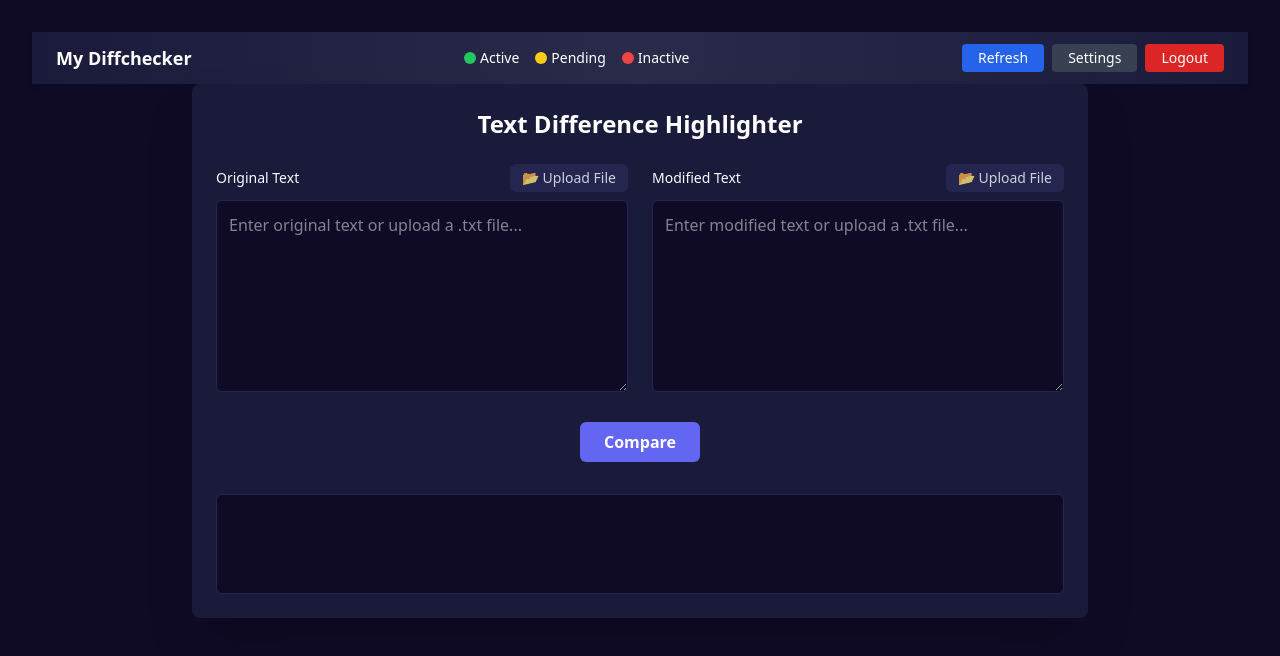
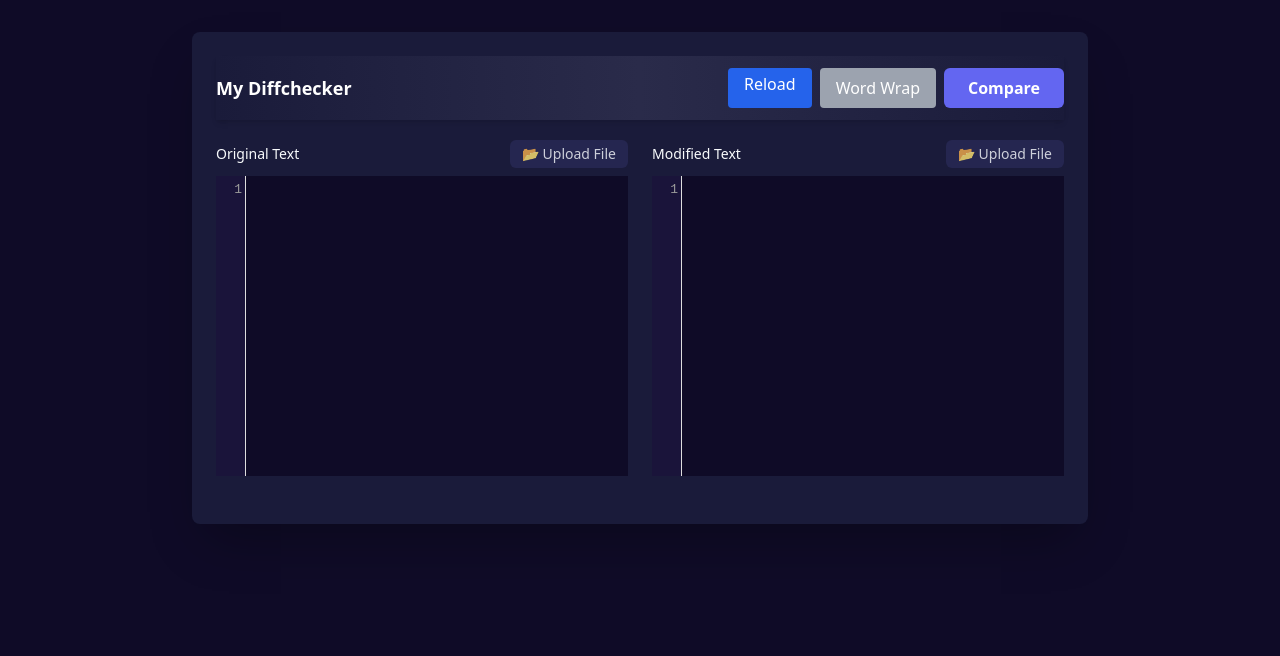
Before and after one commit to SaymaWD/diffchecker, a plain HTML site: page index.html in a window 1280 px wide. Drawn offline with nearby package versions, Linux system fonts and the light colour scheme.

Commit message:
word wrap

```diff
--- a/index.html
+++ b/index.html
@@ -4,12 +4,30 @@
     <meta charset="UTF-8">
     <meta name="viewport" content="width=device-width, initial-scale=1.0">
     <title>Text Difference Highlighter</title>
+    <link rel="stylesheet" href="https://cdnjs.cloudflare.com/ajax/libs/codemirror/5.65.13/codemirror.min.css">
+    <script src="https://cdnjs.cloudflare.com/ajax/libs/codemirror/5.65.13/codemirror.min.js"></script>
+    <script src="https://cdnjs.cloudflare.com/ajax/libs/codemirror/5.65.13/mode/javascript/javascript.min.js"></script>
     <script src="https://cdn.jsdelivr.net/npm/diff@5.1.0/dist/diff.min.js"></script>
     <script src="https://cdn.tailwindcss.com"></script>
+<style>
+  .CodeMirror {
+    background-color: rgb(15 11 39 / var(--tw-bg-opacity, 1));
+    color: white; /* optional, to make text readable on dark background */
+  }
+    .CodeMirror-linenumbers{
+        border-color: rgb(37 38 80 / var(--tw-border-opacity, 1));
+        background-color: rgb(26 20 58 / var(--tw-bg-opacity, 1));
+        color: rgb(248 250 252 / 0.6); /* your custom gutter background */
+    }
+</style>
 </head>
 <body class="bg-[#0F0B27] p-8 font-sans">
 
-<div class="w-full bg-gradient-to-r from-[#1A1B3A] via-[#2A2B4A] to-[#1A1B3A] text-white flex items-center justify-between px-6 py-3 shadow-md">
+
+
+<div class="max-w-4xl mx-auto bg-[#1A1B3A] p-6 rounded-lg shadow-2xl shadow-black/30">
+
+    <header class="w-full bg-gradient-to-r from-[#1A1B3A] via-[#2A2B4A] to-[#1A1B3A] text-white flex items-center justify-between px-0 py-3 shadow-md mb-5">
 
         <!-- Left: Title / Logo -->
         <div class="text-lg font-semibold">
@@ -17,7 +35,7 @@
         </div>
 
         <!-- Middle: Legend -->
-    <div class="flex gap-4 items-center">
+        <div class="hidden flex gap-4 items-center">
             <div class="flex items-center gap-1">
                 <div class="w-3 h-3 bg-green-500 rounded-full"></div>
                 <span class="text-sm">Active</span>
@@ -34,15 +52,15 @@
 
         <!-- Right: Buttons -->
         <div class="flex gap-2">
-        <a href="" class="bg-blue-600 hover:bg-blue-700 text-white text-sm px-4 py-1 rounded">Refresh</a>
-        <button class="bg-gray-700 hover:bg-gray-800 text-white text-sm px-4 py-1 rounded">Settings</button>
-        <button class="bg-red-600 hover:bg-red-700 text-white text-sm px-4 py-1 rounded">Logout</button>
+            <a href="" class="bg-blue-600 px-4 py-1 rounded">Reload</a>
+            <button class="bg-gray-400 px-4 py-1 rounded" onclick="toggleWrap()">Word Wrap</button>
+            <button class="hidden bg-gray-700 hover:bg-gray-800 text-white text-sm px-4 py-1 rounded">Settings</button>
+            <button id="compareBtn" class="bg-[#6366F1] text-white font-bold py-2 px-6 rounded-md hover:bg-[#4F46E5] focus:outline-none focus:ring-2 focus:ring-offset-2 focus:ring-offset-[#1A1B3A] focus:ring-[#6366F1] transition-transform duration-200 hover:scale-105">Compare</button>
+            <button class="hidden bg-red-600 hover:bg-red-700 text-white text-sm px-4 py-1 rounded">Logout</button>
         </div>
-</div>
+    </header>
 
-
-<div class="max-w-4xl mx-auto bg-[#1A1B3A] p-6 rounded-lg shadow-2xl shadow-black/30">
-        <h1 class="text-2xl font-bold text-center text-white mb-6">Text Difference Highlighter</h1>
+        <h1 class="hidden text-2xl font-bold text-center text-white mb-6">Text Difference Highlighter</h1>
         <div id="inputBoxes" class="grid grid-cols-1 md:grid-cols-2 gap-6">
 
             <div>
@@ -53,7 +71,7 @@
                     </label>
                     <input type="file" id="file1" class="hidden" accept=".txt,text/plain">
                 </div>
-                <textarea id="text1" class="w-full h-48 p-3 border border-[#252650] rounded-md focus:ring-2 focus:ring-[#6366F1] focus:border-[#6366F1] bg-[#0F0B27] text-white placeholder:text-[#F8FAFC]/50" placeholder="Enter original text or upload a .txt file..."></textarea>
+                <textarea id="text1" class="codeEditor w-full h-48 p-3 border border-[#252650] rounded-md focus:ring-2 focus:ring-[#6366F1] focus:border-[#6366F1] bg-[#0F0B27] text-white placeholder:text-[#F8FAFC]/50" placeholder="Enter original text or upload a .txt file..."></textarea>
             </div>
 
             <div>
@@ -64,19 +82,46 @@
                     </label>
                     <input type="file" id="file2" class="hidden" accept=".txt,text/plain">
                 </div>
-                <textarea id="text2" class="w-full h-48 p-3 border border-[#252650] rounded-md focus:ring-2 focus:ring-[#6366F1] focus:border-[#6366F1] bg-[#0F0B27] text-white placeholder:text-[#F8FAFC]/50" placeholder="Enter modified text or upload a .txt file..."></textarea>
+                <textarea id="text2" class="codeEditor w-full h-48 p-3 border border-[#252650] rounded-md focus:ring-2 focus:ring-[#6366F1] focus:border-[#6366F1] bg-[#0F0B27] text-white placeholder:text-[#F8FAFC]/50" placeholder="Enter modified text or upload a .txt file..."></textarea>
             </div>
         </div>
 
         <div class="mt-6 text-center">
-            <button id="compareBtn" class="bg-[#6366F1] text-white font-bold py-2 px-6 rounded-md hover:bg-[#4F46E5] focus:outline-none focus:ring-2 focus:ring-offset-2 focus:ring-offset-[#1A1B3A] focus:ring-[#6366F1] transition-transform duration-200 hover:scale-105">Compare</button>
         </div>
 
-        <div id="diffOutput" class="mt-8 border border-[#252650] rounded-md bg-[#0F0B27] min-h-[100px] overflow-x-auto">
+        <div id="diffOutput" class="hidden border border-[#252650] rounded-md bg-[#0F0B27] min-h-[100px] overflow-x-auto"></div>
+    </div>
 
 
-            </div>
-    </div>
+
+<script>
+  // Initialize both editors
+  const editor1 = CodeMirror.fromTextArea(document.getElementById("text1"), {
+    mode: "javascript",
+    theme: "default",
+    lineNumbers: true,
+    lineWrapping: false
+  });
+
+  const editor2 = CodeMirror.fromTextArea(document.getElementById("text2"), {
+    mode: "javascript",
+    theme: "default",
+    lineNumbers: true,
+    lineWrapping: false
+  });
+
+  // Word wrap toggle state
+  let isWrapped = false;
+
+  function toggleWrap() {
+    isWrapped = !isWrapped;
+    editor1.setOption("lineWrapping", isWrapped);
+    editor2.setOption("lineWrapping", isWrapped);
+  }
+</script>
+
+
+
 
     <script>
         // --- NEW: File Upload Logic ---
@@ -215,6 +260,8 @@
             window.setTimeout(function(){
                 document.getElementById('inputBoxes').style.display = 'none';
                 document.getElementById('compareBtn').style.display = 'none';
+                document.getElementById('diffOutput').classList.remove("hidden");
+
             }, 500);
 
         });
```
Lines whose indentation alone changed are shown as unchanged.
